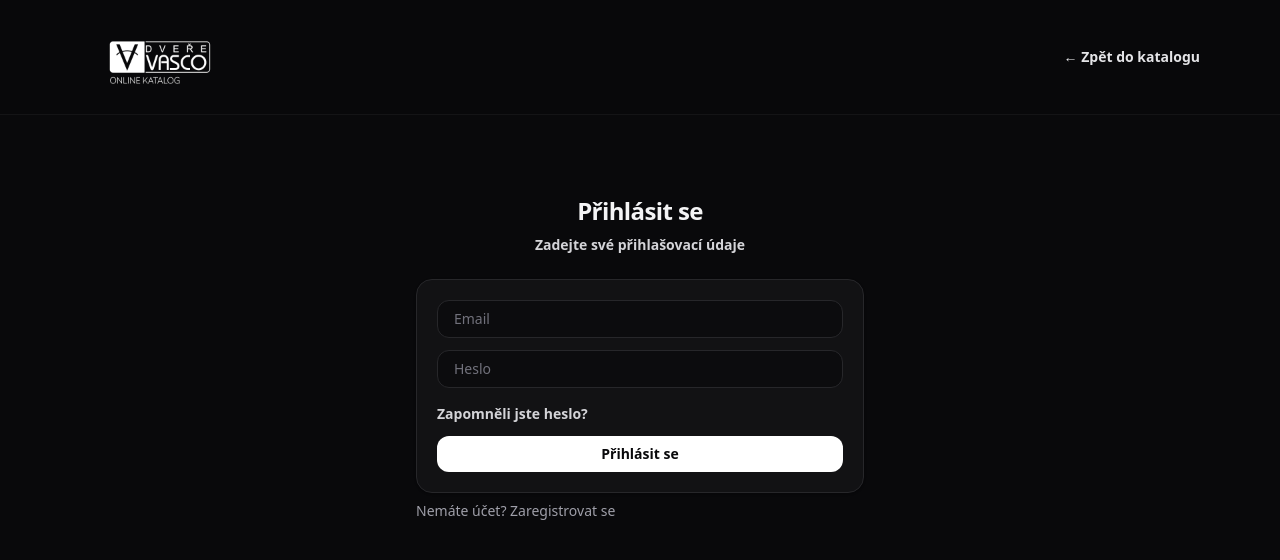
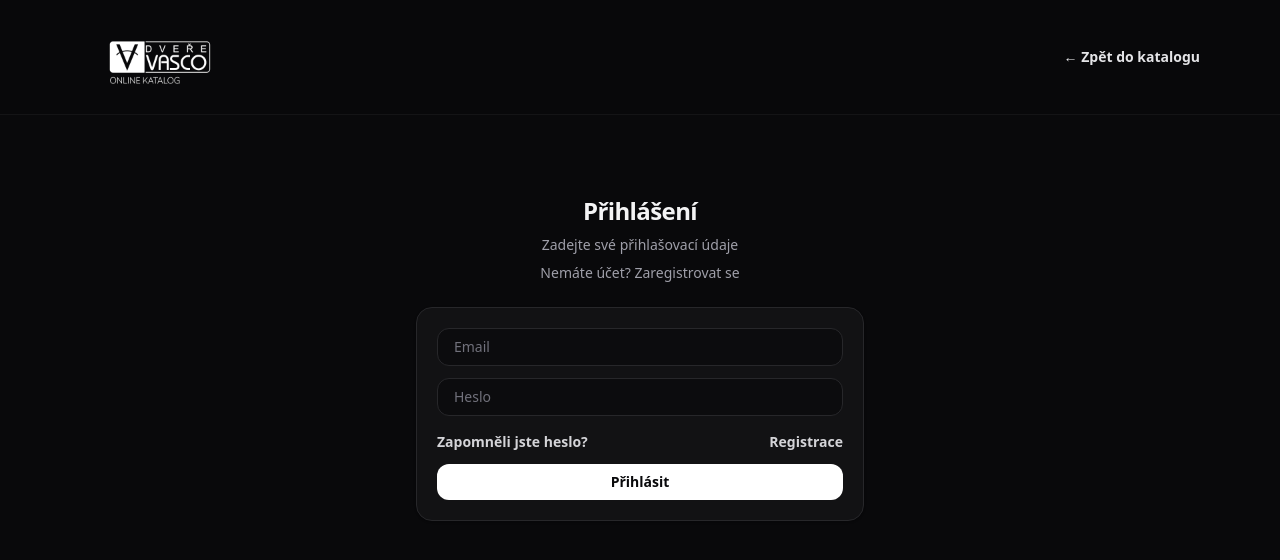
Before and after one commit to mrockofficialytb-cloud/vascokatalog, a Next.js app: page /login in a window 1280 px wide. Shown: the top 560 px of the page. Built offline with nearby package versions, Linux system fonts and the light colour scheme.

Commit message:
feat: redirect to login with verified message

```diff
--- a/src/app/login/page.tsx
+++ b/src/app/login/page.tsx
@@ -2,13 +2,17 @@
 
 import { signIn } from "next-auth/react";
 import { useState } from "react";
-import { useRouter } from "next/navigation";
+import { useRouter, useSearchParams } from "next/navigation";
 import Link from "next/link";
 import Image from "next/image";
-import { Button, Card, Container, H1, Input, Muted, NavLink } from "@/components/ui";
+import { Button, Card, Container, H1, Input } from "@/components/ui";
 
 export default function LoginPage() {
   const router = useRouter();
+  const searchParams = useSearchParams();
+
+  const verified = searchParams.get("verified") === "1";
+
   const [email, setEmail] = useState("");
   const [password, setPassword] = useState("");
   const [msg, setMsg] = useState<string | null>(null);
@@ -19,12 +23,16 @@ export default function LoginPage() {
     setMsg(null);
     setLoading(true);
 
-    const res = await signIn("credentials", { email, password, redirect: false });
+    const res = await signIn("credentials", {
+      email,
+      password,
+      redirect: false,
+    });
 
     setLoading(false);
 
     if (!res || res.error) {
-      setMsg("Přihlášení se nepodařilo. Zkontrolujte email/heslo nebo je účet zablokovaný.");
+      setMsg("Přihlášení se nepodařilo. Zkontrolujte e-mail, heslo nebo stav účtu.");
       return;
     }
 
@@ -33,13 +41,13 @@ export default function LoginPage() {
 
   return (
     <main className="min-h-screen bg-zinc-950 text-zinc-100">
-      {/* Background vibe (stejné jako katalog) */}
+      {/* Background vibe */}
       <div className="pointer-events-none fixed inset-0 -z-10">
         <div className="absolute inset-0 bg-[radial-gradient(1200px_circle_at_10%_0%,rgba(255,255,255,0.06),transparent_55%),radial-gradient(900px_circle_at_90%_10%,rgba(255,255,255,0.05),transparent_50%),radial-gradient(700px_circle_at_50%_120%,rgba(255,255,255,0.04),transparent_55%)]" />
         <div className="absolute inset-0 bg-[linear-gradient(to_bottom,rgba(0,0,0,0.0),rgba(0,0,0,0.6))]" />
       </div>
 
-      {/* Top bar (logo + zpět) */}
+      {/* Top bar */}
       <header className="sticky top-0 z-20 border-b border-zinc-900/80 bg-zinc-950/70 backdrop-blur">
         <div className="mx-auto flex max-w-6xl items-center justify-between px-4 py-3">
           <Link href="/catalog" className="flex items-center">
@@ -55,8 +63,8 @@ export default function LoginPage() {
 
           <div className="flex items-center gap-3">
             <Link href="/catalog" className="text-sm font-semibold text-zinc-200 hover:text-white">
-  ← Zpět do katalogu
-</Link>
+              ← Zpět do katalogu
+            </Link>
           </div>
         </div>
       </header>
@@ -64,12 +72,23 @@ export default function LoginPage() {
       <Container>
         <div className="mx-auto max-w-md py-10">
           <div className="mb-6 text-center">
-            <H1>Přihlásit se</H1>
-            <div className="mt-2 text-sm font-semibold text-zinc-300">
+            <H1>Přihlášení</H1>
+            <p className="mt-2 text-sm text-zinc-400">
               Zadejte své přihlašovací údaje
+            </p>
+            <p className="mt-2 text-sm text-zinc-400">
+              Nemáte účet?{" "}
+              <Link className="underline hover:text-white" href="/register">
+                Zaregistrovat se
+              </Link>
+            </p>
+          </div>
+
+          {verified && (
+            <div className="mb-4 rounded-2xl border border-emerald-400/25 bg-emerald-400/10 px-5 py-4 text-sm text-emerald-100">
+              Váš e-mail byl úspěšně ověřen. Pokračujte přihlášením.
             </div>
-
-          </div>
+          )}
 
           <Card>
             <form onSubmit={onSubmit} className="grid gap-3">
@@ -97,27 +116,25 @@ export default function LoginPage() {
                   Zapomněli jste heslo?
                 </Link>
 
-
+                <Link
+                  href="/register"
+                  className="text-sm font-semibold text-zinc-300 underline hover:text-white"
+                >
+                  Registrace
+                </Link>
               </div>
 
               <Button type="submit" disabled={loading}>
-                {loading ? "Přihlašuji…" : "Přihlásit se"}
+                {loading ? "Přihlašuji…" : "Přihlásit"}
               </Button>
 
               {msg && (
                 <div className="rounded-xl border border-red-500/30 bg-red-500/10 px-4 py-3 text-sm text-red-100">
                   {msg}
-
                 </div>
               )}
             </form>
           </Card>
-		 <p className="mt-2 text-sm text-zinc-400">
-  Nemáte účet?{" "}
-  <Link className="underline hover:text-white" href="/register">
-    Zaregistrovat se
-  </Link>
-</p>
         </div>
       </Container>
     </main>
--- a/src/app/register/page.tsx
+++ b/src/app/register/page.tsx
@@ -1,23 +1,27 @@
 "use client";
 
-import { useMemo, useState } from "react";
+import { useMemo, useState, useEffect } from "react";
 import Link from "next/link";
-import { useRouter } from "next/navigation";
+import { useRouter, useSearchParams } from "next/navigation";
 
 type Demand = "SMALL" | "MEDIUM" | "LARGE";
 type Step = "FORM" | "VERIFY";
 
 export default function RegisterPage() {
   const router = useRouter();
+  const searchParams = useSearchParams();
 
-  const [step, setStep] = useState<Step>("FORM");
+  const verifyParam = searchParams.get("verify");
+  const emailParam = searchParams.get("email");
+
+  const [step, setStep] = useState<Step>(verifyParam === "1" ? "VERIFY" : "FORM");
 
   const [loading, setLoading] = useState(false);
   const [err, setErr] = useState<string | null>(null);
   const [ok, setOk] = useState<string | null>(null);
 
   // Přihlašovací údaje
-  const [email, setEmail] = useState("");
+  const [email, setEmail] = useState(emailParam ?? "");
   const [password, setPassword] = useState("");
 
   // Kontaktní údaje
@@ -46,6 +50,13 @@ export default function RegisterPage() {
   // Email verification
   const [code, setCode] = useState("");
   const [resendLoading, setResendLoading] = useState(false);
+
+  useEffect(() => {
+    setStep(verifyParam === "1" ? "VERIFY" : "FORM");
+    if (emailParam) {
+      setEmail(emailParam);
+    }
+  }, [verifyParam, emailParam]);
 
   const isValid = useMemo(() => {
     if (!email.trim()) return false;
@@ -131,8 +142,8 @@ export default function RegisterPage() {
 
       setLoading(false);
       setOk("Účet byl vytvořen. Ověřovací kód jsme poslali na e-mail.");
-      setStep("VERIFY");
       setCode("");
+      router.push(`/register?verify=1&email=${encodeURIComponent(normalizeEmail(email))}`);
     } catch {
       setErr("Registrace se nezdařila.");
       setLoading(false);
@@ -290,10 +301,10 @@ export default function RegisterPage() {
                 <button
                   type="button"
                   onClick={() => {
-                    setStep("FORM");
                     setOk(null);
                     setErr(null);
                     setCode("");
+                    router.push("/register");
                   }}
                   className="text-sm font-semibold text-zinc-300 hover:text-white"
                 >
```
